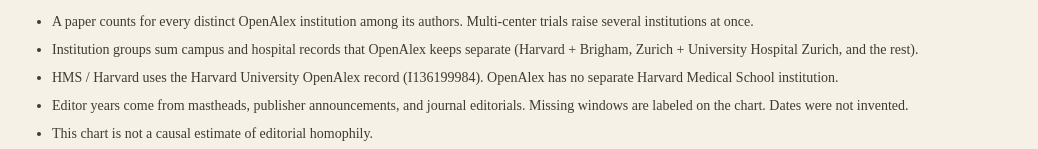
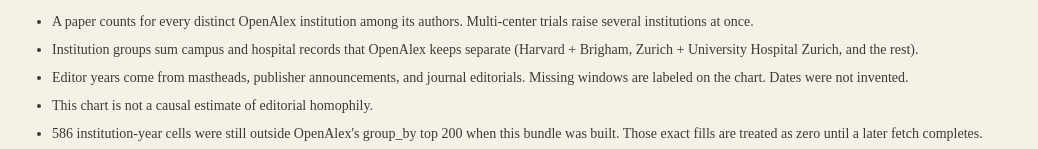
Before and after one commit to apremjee8/journal-editor-map, a Next.js app: page /j/ajrccm in a window 1280 px wide. Shown: the part 2308-2457 px from the top of the page, without its empty margins (120-1158 px from the left). Built offline with nearby package versions, Linux system fonts and the light colour scheme; no server answers.

Commit message:
fix(jama-im): keep the HMS OpenAlex note on JAMA IM only
The Harvard University record explanation belongs on the journal
that uses harvard-hms. It does not belong in the shared caveats
list on every title.

Co-authored-by: akiff <apremjee8@users.noreply.github.com>

```diff
--- a/data/bundle-parts/jama-im.json
+++ b/data/bundle-parts/jama-im.json
@@ -15,7 +15,8 @@
     "predecessorNote": "OpenAlex splits the 2013 rename. Archives of Internal Medicine (S4210206803, issn_l 0003-9926) holds almost all pre-2013 articles; JAMA Internal Medicine (S65364685) holds 2013 onward. Counts for this journal sum both sources.",
     "firstYear": 2000,
     "notes": [
-      "Renamed from Archives of Internal Medicine in 2013. Year counts without the predecessor source collapse before 2013."
+      "Renamed from Archives of Internal Medicine in 2013. Year counts without the predecessor source collapse before 2013.",
+      "HMS / Harvard uses the Harvard University OpenAlex record (I136199984). OpenAlex has no separate Harvard Medical School institution."
     ]
   },
   "editors": [
--- a/data/bundle-parts/meta.json
+++ b/data/bundle-parts/meta.json
@@ -331,7 +331,6 @@
     "Counts are OpenAlex works with type=article and the journal as primary location. Editorials, letters, and news items are excluded so an editor's own commentary does not inflate the home-institution line.",
     "A paper counts for every distinct OpenAlex institution among its authors. Multi-center trials raise several institutions at once.",
     "Institution groups sum campus and hospital records that OpenAlex keeps separate (Harvard + Brigham, Zurich + University Hospital Zurich, and the rest).",
-    "HMS / Harvard uses the Harvard University OpenAlex record (I136199984). OpenAlex has no separate Harvard Medical School institution.",
     "Editor years come from mastheads, publisher announcements, and journal editorials. Missing windows are labeled on the chart. Dates were not invented.",
     "This chart is not a causal estimate of editorial homophily.",
     "586 institution-year cells were still outside OpenAlex's group_by top 200 when this bundle was built. Those exact fills are treated as zero until a later fetch completes. Journal totals and in-journal shares for editor homes that appear in the top 200 are unaffected."
--- a/data/journals.json
+++ b/data/journals.json
@@ -28,7 +28,8 @@
       "predecessorNote": "OpenAlex splits the 2013 rename. Archives of Internal Medicine (S4210206803, issn_l 0003-9926) holds almost all pre-2013 articles; JAMA Internal Medicine (S65364685) holds 2013 onward. Counts for this journal sum both sources.",
       "firstYear": 2000,
       "notes": [
-        "Renamed from Archives of Internal Medicine in 2013. Year counts without the predecessor source collapse before 2013."
+        "Renamed from Archives of Internal Medicine in 2013. Year counts without the predecessor source collapse before 2013.",
+        "HMS / Harvard uses the Harvard University OpenAlex record (I136199984). OpenAlex has no separate Harvard Medical School institution."
       ]
     },
     {
--- a/scripts/apply-jama-im-cells.mjs
+++ b/scripts/apply-jama-im-cells.mjs
@@ -59,13 +59,6 @@ await writeFile(join(DATA, "bundle-parts/jama-im.json"), JSON.stringify(out, nul
 
 meta.institutions = institutionsFile.groups;
 meta.fetchedAt = new Date().toISOString();
-if (!meta.caveats.some((c) => c.includes("I136199984"))) {
-  meta.caveats.splice(
-    3,
-    0,
-    "HMS / Harvard uses the Harvard University OpenAlex record (I136199984). OpenAlex has no separate Harvard Medical School institution."
-  );
-}
 await writeFile(join(DATA, "bundle-parts/meta.json"), JSON.stringify(meta, null, 2) + "\n");
 
 const y23 = series.find((p) => p.year === 2023).byInstitution["harvard-hms"];
--- a/scripts/fetch-openalex.mjs
+++ b/scripts/fetch-openalex.mjs
@@ -280,7 +280,6 @@ async function main() {
       "Counts are OpenAlex works with type=article and the journal as primary location. Editorials, letters, and news items are excluded so an editor's own commentary does not inflate the home-institution line.",
       "A paper counts for every distinct OpenAlex institution among its authors. Multi-center trials raise several institutions at once.",
       "Institution groups sum campus and hospital records that OpenAlex keeps separate (Harvard + Brigham, Zurich + University Hospital Zurich, and the rest).",
-      "HMS / Harvard uses the Harvard University OpenAlex record (I136199984). OpenAlex has no separate Harvard Medical School institution.",
       "Editor years come from mastheads, publisher announcements, and journal editorials. Missing windows are labeled on the chart. Dates were not invented.",
       "This chart is not a causal estimate of editorial homophily.",
     ],
```
